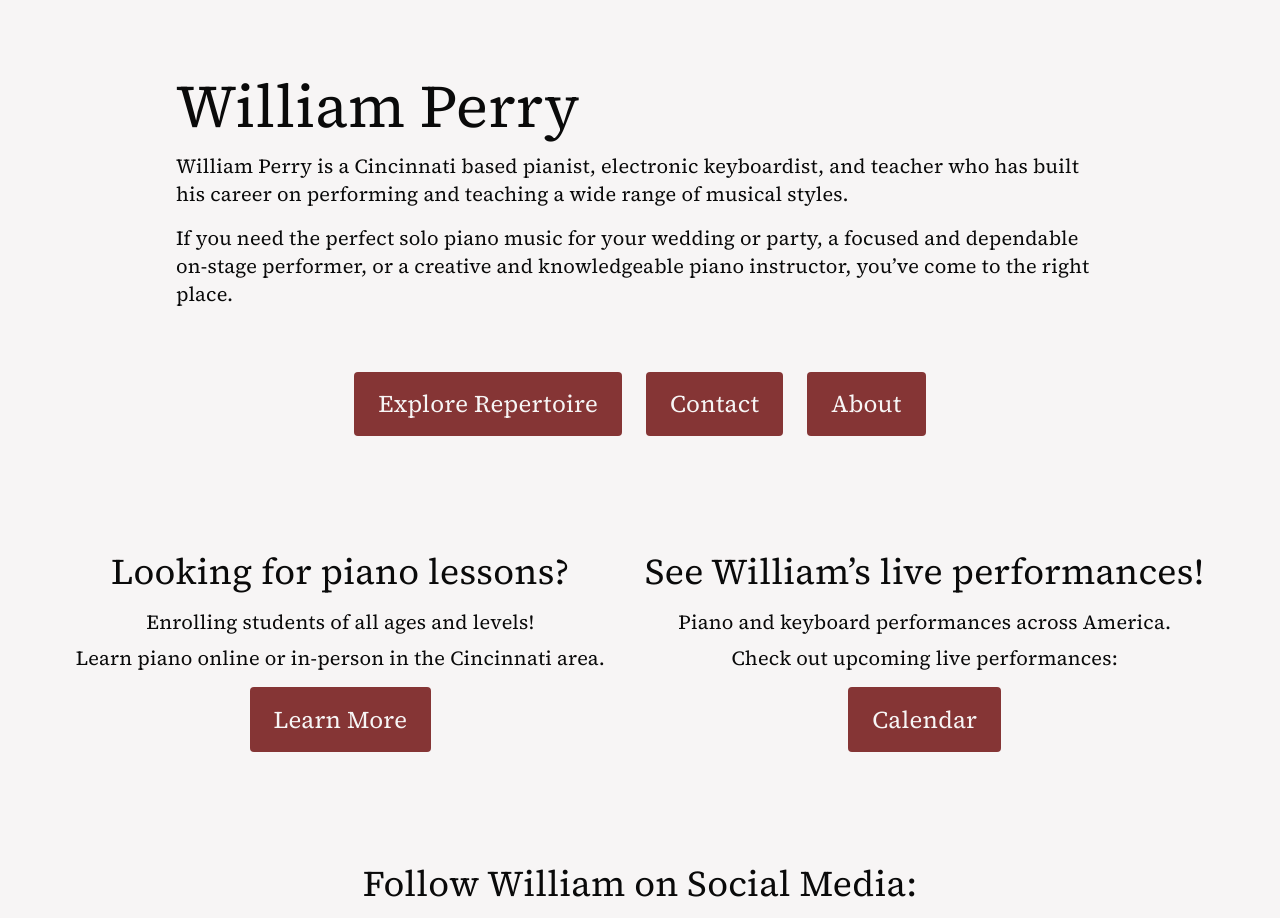
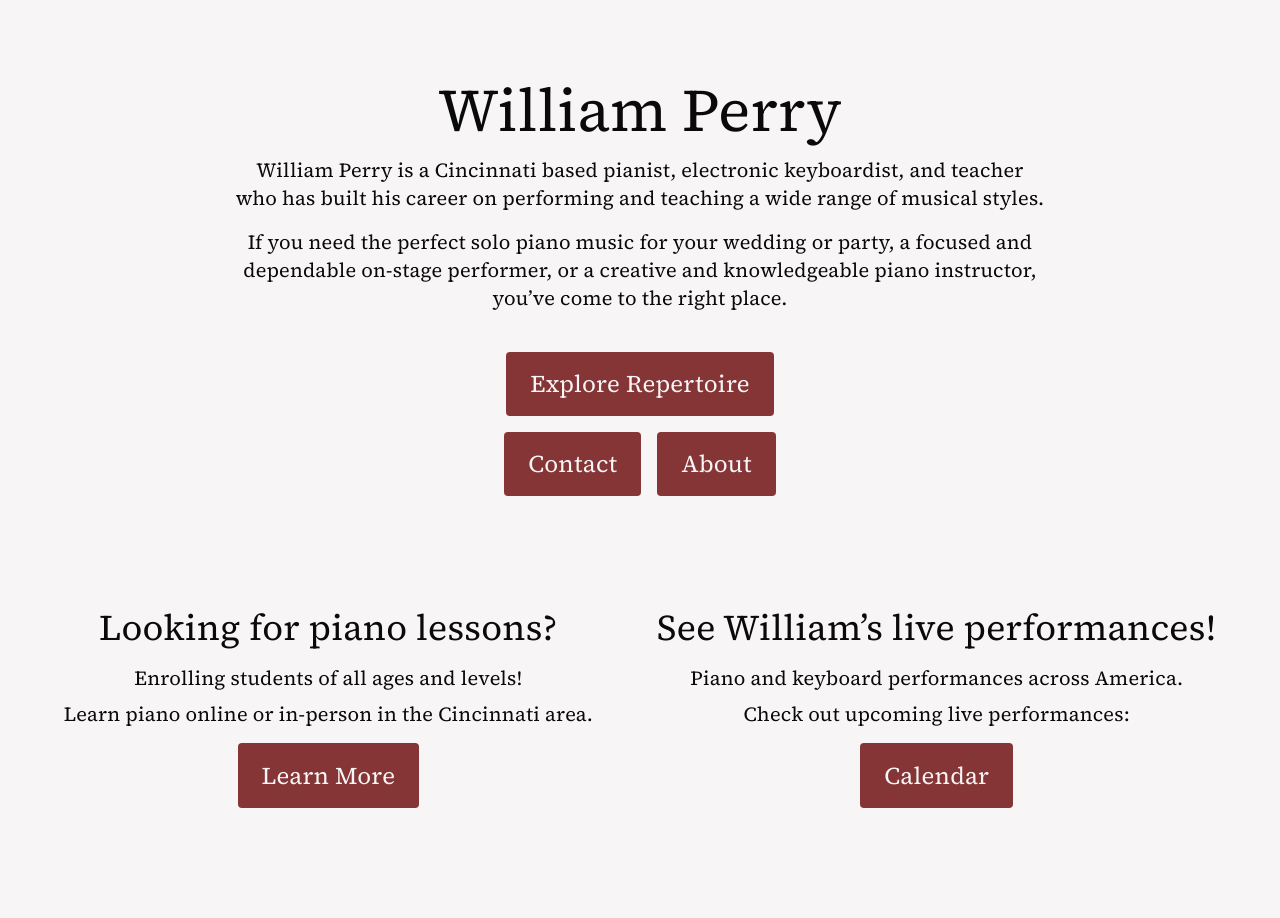
Before and after one commit to derek-perry/william-perry.com, a Next.js app: page / in a window 1280 px wide. Shown: the top 918 px of the page. Built offline with nearby package versions, Linux system fonts and the light colour scheme; no server answers.

Commit message:
Adjust Formatting
Adjusted formatting on all pages with simpler classes and better padding/margin.

```diff
--- a/pages/404.tsx
+++ b/pages/404.tsx
@@ -8,11 +8,11 @@ const error404Page: NextPage = () => {
       <SiteHead title="Error 404: Content Not Found" description="William-Perry.com is the official website for William Perry - Pianist, Educator, and Conductor" url="404" />
 
       <main className="bg-wpWhite text-wpBlack w-full flex flex-1 flex-col text-center items-center justify-center">
-        <section className="py-9 px-9 max-w-[1000px] w-full flex flex-1 flex-col items-center justify-center">
-          <section id="contact" className="py-10 max-w-[1000px] text-left">
+        <section id="500">
+          <div className="px-9 max-md:mt-10 md:mt-20 mb-28 max-w-[1000px] text-left">
             <h1 className="mb-4 text-6xl text-red-600">Error 404: Content Not Found</h1>
-            <p className="text-xl">The page/content you are looking for has moved, is no longer available, has been archived, or was not valid.</p>
-          </section>
+            <p className="text-xl">The page/content you are looking for has moved, is no longer available, or has been archived.</p>
+          </div>
         </section>
       </main>
 
--- a/pages/500.tsx
+++ b/pages/500.tsx
@@ -8,11 +8,11 @@ const error500Page: NextPage = () => {
       <SiteHead title="Error 500: Internal Server Error" description="William-Perry.com is the official website for William Perry - Pianist, Educator, and Conductor" url="500" />
 
       <main className="bg-wpWhite text-wpBlack w-full flex flex-1 flex-col text-center items-center justify-center">
-        <section className="py-9 px-9 max-w-[1000px] w-full flex flex-1 flex-col items-center justify-center">
-          <section id="contact" className="py-10 max-w-[1000px] text-left">
+        <section id="500">
+          <div className="px-9 max-md:mt-10 md:mt-20 mb-28 max-w-[1000px] text-left">
             <h1 className="mb-4 text-6xl text-red-600">Error 500: Internal Server Error</h1>
-            <p className="text-xl">The server encountered an internal error or misconfiguration and was unable to complete your request.</p>
-          </section>
+            <p className="text-xl">The server encountered an internal error and was unable to complete your request.</p>
+          </div>
         </section>
       </main>
 
--- a/pages/about.tsx
+++ b/pages/about.tsx
@@ -8,8 +8,8 @@ const aboutPage: NextPage = () => {
       <SiteHead title="About William Perry" description="William-Perry.com is the official website for William Perry - Pianist, Educator, and Conductor" url="about" />
 
       <main className="bg-wpWhite text-wpBlack w-full flex flex-1 flex-col text-center items-center justify-center">
-        <section className="py-9 px-9 max-w-[1000px] w-full flex flex-1 flex-col items-center justify-center">
-          <section id="contact" className="pt-10 mb-20 max-w-[1000px] text-left">
+        <section id="contact">
+          <div className="px-9 max-md:mt-10 md:mt-20 mb-28 max-w-[1000px] text-left">
             <h1 className="mb-4 text-6xl">About</h1>
             <p className="text-xl">William Perry has built his reputation on dynamic performances of wide ranging repertoire, styles and explorations into new musical territories. He brings to every musical endeavor a unique and fresh perspective, which keeps him in demand as a classical pianist, jazz pianist, electronic keyboardist and educator.</p>
             <p className="mt-4 text-xl">William began studying piano at age nine, after a classmate brought a keyboard to school for show-and-tell. Since then, his studies have led him to degrees from Stetson University, as a student of Michael Rickman and Florida State University, as a student of Joel Hastings. Music has brought William to many different parts of the world to study under great teachers and performers. On three occasions, William traveled to France to study at the summer music festival ‘Music at Ambialet’. William also participated in the Dublin International Piano Festival in Ireland, the Prague Piano Festival in Czech Republic, the Orfeo Music Festival in Italy, the Aloha International Piano Festival in Hawaii, and the Portland International Piano Festival in Oregon.</p>
@@ -17,7 +17,7 @@ const aboutPage: NextPage = () => {
             <p className="mt-4 text-xl">As a jazz musician, William has performed in a number of jazz festivals throughout Florida including the New Smyrna Beach Jazz Festival, the Downtown Music Festival and the Lakeside Jazz Festival, as well as in performances at venues like the Atlantic Center for the Arts, the Harris House, The Hub on Canal, Arts on Douglas and SubCentral at the Iberian Rooster. He started jazz studies with Chris Rottmayer at Daytona State College and continued studies at Stetson University as a member of its Jazz Ensemble.</p>
             <p className="mt-4 text-xl">Recently, William has begun to work in popular music bands and is in demand for large productions. As an electronic keyboardist, William works on the accurate reproduction of the iconic sounds of artists like The Beatles, The Rolling Stones, Toto, Phil Collins, Steely Dan, Michael Jackson and many others. He has performed as a band member for live album shows for The Beatles’ White Album and Abbey Road as well as The Rolling Stones’ Sticky Fingers. Recently, he performed at the Hard Rock Hotel in Daytona Beach, as a member of The Magnificent 12, recreating the music of the “Yacht Rock” era. During that show, he performed Key Largo, with the composer, Bertie Higgins. William also recorded the keyboard parts at Solar Studio in Orlando, for We Are The World 2019, which has surpassed 1 million views on YouTube.</p>
             <p className="mt-4 text-xl">William has been teaching piano for nearly 10 years. He started at the Cuchetti School of Music, where he also led the piano program for their scholarship students. At Florida State University, he was a graduate teaching assistant, teaching private lessons and group classes. After graduation, he worked for two years at New Tampa Piano and Pedagogy Academy, where many of his students received high honors in Royal Conservatory of Music Examinations. He has been an active member of Music Teachers National Association, frequently presenting his pedagogical research at conferences, founding two student chapters, running the Young Artist division of the Florida MTNA competitions and serving as president of Mid-State Music Teachers Association.</p>
-          </section>
+          </div>
         </section>
       </main>
 
--- a/pages/contact.tsx
+++ b/pages/contact.tsx
@@ -10,8 +10,8 @@ const contactPage: NextPage = () => {
       <SiteHead title="Contact William Perry" description="William-Perry.com is the official website for William Perry - Pianist, Educator, and Conductor" url="contact" />
 
       <main className="bg-wpWhite text-wpBlack w-full flex flex-1 flex-col text-center items-center justify-center">
-        <section className="py-9 px-9 max-w-[1000px] w-full flex flex-1 flex-col items-center justify-center">
-          <section id="contact" className="pt-10 mb-20 max-w-[1000px] text-left">
+        <section id="contact">
+          <div className="px-9 max-md:mt-10 md:mt-20 mb-28 max-w-[1000px] text-left">
             <h1 className="mb-4 text-6xl">Get in Contact</h1>
             <p className="text-xl">If you’d like to book William Perry to play for your event, inquire about piano lessons, or have any other questions, send an email to <LinkExternal className="max-sm:break-all" href="mailto:contact@william-perry.com" title="Contact William Perry via Email at Contact@William-Perry.com">Contact@William-Perry.com</LinkExternal></p>
             <h2 id="user-data" className="mt-10 mb-4 text-4xl">Follow William on Social Media:</h2>
@@ -20,7 +20,7 @@ const contactPage: NextPage = () => {
               <ButtonExternal title="Instagram" href="https://instagram.com/WPerryMusic">Instagram</ButtonExternal>
               <ButtonExternal title="YouTube" href="https://youtube.com/channel/UCyKOObVbhSWyCQPNAg3NggA">YouTube</ButtonExternal>
             </div>
-          </section>
+          </div>
         </section>
       </main>
 
--- a/pages/index.tsx
+++ b/pages/index.tsx
@@ -9,22 +9,27 @@ const homePage: NextPage = () => {
     <div className="min-h-screen flex flex-col items-center justify-center">
       <SiteHead title="William Perry" description="William-Perry.com is the official website for William Perry - Pianist, Educator, and Conductor" url="" />
 
-      <main className="bg-wpWhite text-wpBlack w-full flex flex-1 flex-col text-center items-center justify-center">
-        <section className="py-9 px-9 max-w-[1000px] w-full flex flex-1 flex-col items-center justify-center">
-          <section id="info" className="pt-10 text-left">
-            <h1 className="mb-4 text-6xl">William Perry</h1>
+      <main className="bg-wpWhite text-wpBlack w-full flex flex-1 flex-col text-center items-center justify-center px-9">
+        <section id="hero">
+          <div className="flex flex-col text-center max-w-[810px] m-auto">
+            <h1 className="max-md:mt-10 md:mt-20 mb-4 text-6xl">William Perry</h1>
             <p className="text-xl">William Perry is a Cincinnati based pianist, electronic keyboardist, and teacher who has built his career on performing and teaching a wide range of musical styles.</p>
-            <p className="mt-4 text-xl">If you need the perfect solo piano music for your wedding or party, a focused and dependable on-stage performer, or a creative and knowledgeable piano instructor, you’ve come to the right place.</p>
-          </section>
-          <section id="info" className="pt-16 flex flex-row flex-wrap gap-x-6 gap-y-6">
-            <ButtonInternal title="Repertoire" href="repertoire">Explore Repertoire</ButtonInternal>
-            <ButtonInternal title="Contact" href="contact">Contact</ButtonInternal>
-            <ButtonInternal title="About" href="about">About</ButtonInternal>
-          </section>
+            <p className="mt-4 mb-10 text-xl">If you need the perfect solo piano music for your wedding or party, a focused and dependable on-stage performer, or a creative and knowledgeable piano instructor, you’ve come to the right place.</p>
+          </div>
         </section>
 
-        <section id="links" className="mt-20 mb-32 px-16 max-w-[1500px] w-full flex flex-1 flex-col items-center justify-center">
-          <div className="flex flex-row flex-wrap gap-x-10 gap-y-32 items-center justify-center text-center">
+        <section id="info">
+          <div className="flex flex-col items-center justify-center gap-y-4">
+            <ButtonInternal title="Repertoire" href="repertoire">Explore Repertoire</ButtonInternal>
+            <div className="flex flex-row flex-wrap items-center justify-center gap-x-4 gap-y-4">
+              <ButtonInternal title="Contact" href="contact">Contact</ButtonInternal>
+              <ButtonInternal title="About" href="about">About</ButtonInternal>
+            </div>
+          </div>
+        </section>
+
+        <section id="links">
+          <div className="my-28 flex flex-row flex-wrap gap-x-16 gap-y-32 items-center justify-center text-center">
             <div>
               <h2 id="user-data" className="mb-4 text-4xl">Looking for piano lessons?</h2>
               <p className="text-xl">Enrolling students of all ages and levels!</p>
@@ -39,7 +44,7 @@ const homePage: NextPage = () => {
             </div>
             <div>
               <h2 id="user-data" className="mb-4 text-4xl">Follow William on Social Media:</h2>
-              <div className="flex flex-row flex-wrap gap-x-6 gap-y-6">
+              <div className="mb-10 flex flex-row flex-wrap gap-x-6 gap-y-6">
                 <ButtonExternal title="LinkedIn" href="https://linkedin.com/in/william-perry-b8b7405a">LinkedIn</ButtonExternal>
                 <ButtonExternal title="Instagram" href="https://instagram.com/WPerryMusic">Instagram</ButtonExternal>
                 <ButtonExternal title="YouTube" href="https://youtube.com/channel/UCyKOObVbhSWyCQPNAg3NggA">YouTube</ButtonExternal>
```
Also changed, not shown: pages/privacy.tsx (+3 -14 lines).
